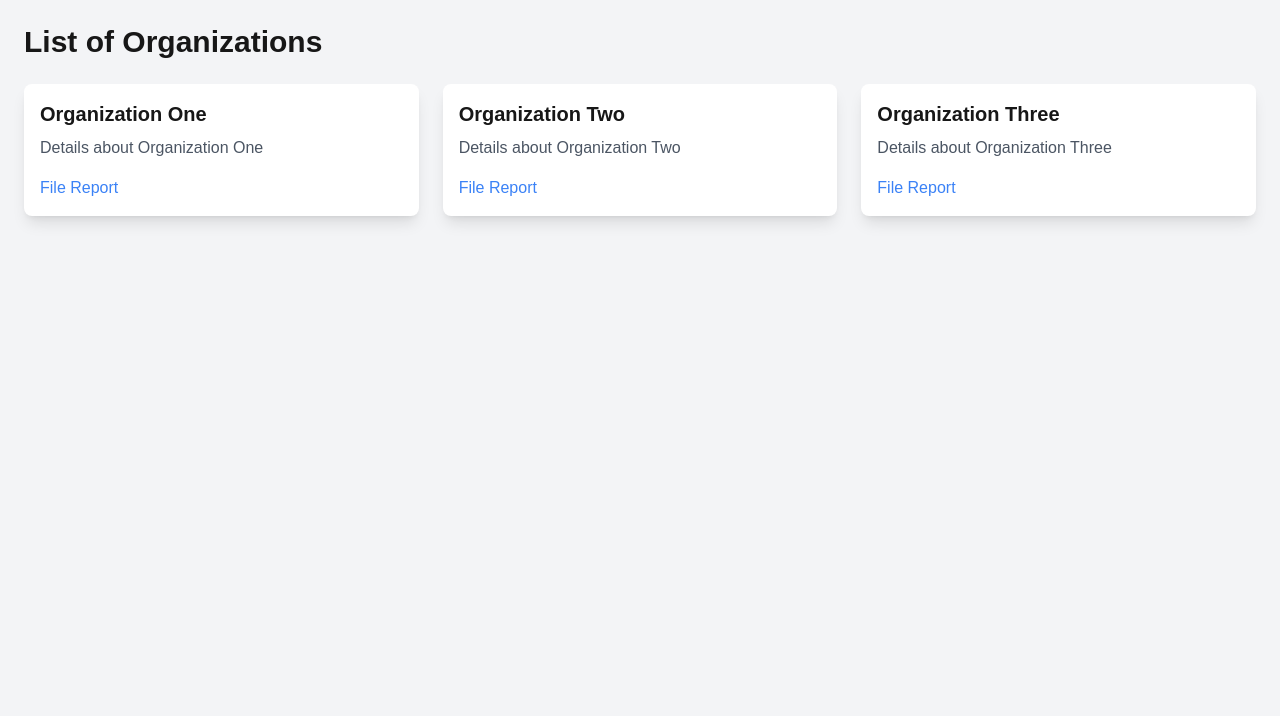
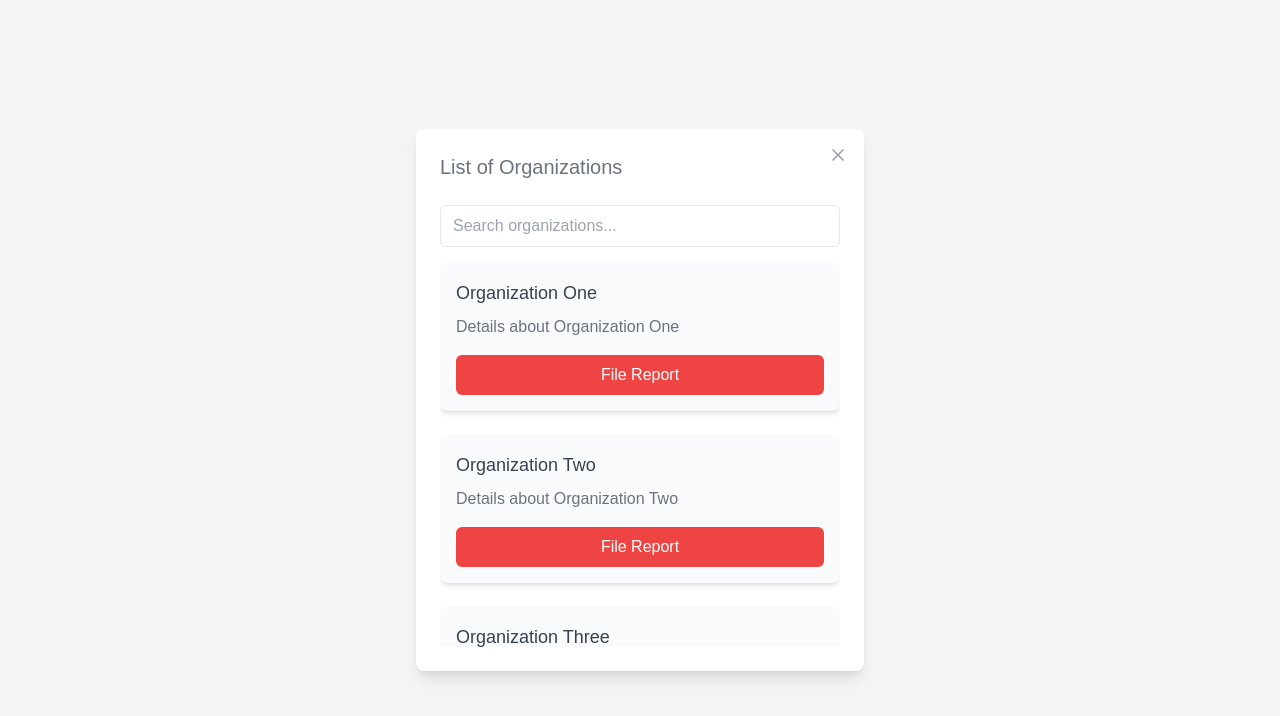
Before and after one commit to bluecoder2003/SheShield, a Next.js app in the folder frontend/: page /report/listoforgs in a window 1280 px wide. Shown: the top 716 px of the page. Built offline with nearby package versions, Linux system fonts and the light colour scheme.

Commit message:
list of organization ui updated

```diff
--- a/frontend/pages/report/listoforgs.tsx
+++ b/frontend/pages/report/listoforgs.tsx
@@ -1,5 +1,6 @@
 import React, { useEffect, useState } from 'react';
 import Link from 'next/link';
+import { X } from 'lucide-react';
 
 type OrganizationType = {
   id: string;
@@ -9,6 +10,7 @@ type OrganizationType = {
 
 const ListOfOrgs = () => {
   const [organizations, setOrganizations] = useState<OrganizationType[]>([]);
+  const [searchQuery, setSearchQuery] = useState('');
 
   useEffect(() => {
     const dummyOrganizations = [
@@ -20,21 +22,43 @@ const ListOfOrgs = () => {
     setOrganizations(dummyOrganizations);
   }, []);
 
+  const filteredOrganizations = organizations.filter((org) =>
+    org.name.toLowerCase().includes(searchQuery.toLowerCase())
+  );
+
   return (
-    <div className="min-h-screen bg-gray-100 p-6">
-      <div className="container mx-auto">
-        <h1 className="text-3xl font-bold mb-6">List of Organizations</h1>
+    <div className="min-h-screen flex items-center justify-center bg-gray-100">
+      <div className="w-full max-w-md bg-white rounded-lg shadow-lg relative">
+        <button className="absolute right-4 top-4 text-gray-400 hover:text-gray-600">
+          <X size={20} />
+        </button>
 
-        <div className="grid grid-cols-1 md:grid-cols-2 lg:grid-cols-3 gap-6">
-          {organizations.map((org) => (
-            <div key={org.id} className="bg-white p-4 rounded-lg shadow-lg">
-              <h2 className="text-xl font-semibold mb-2">{org.name}</h2>
-              <p className="text-gray-600 mb-4">{org.details}</p>
-              <Link href={`/report/${org.id}`} className="text-blue-500 hover:underline">
-                File Report
-              </Link>
-            </div>
-          ))}
+        <div className="p-6">
+          <h1 className="text-xl font-normal mb-6 text-gray-500 hover:text-gray-600">List of Organizations</h1>
+
+          <div className="mb-4">
+            <input
+              type="text"
+              placeholder="Search organizations..."
+              value={searchQuery}
+              onChange={(e) => setSearchQuery(e.target.value)}
+              className="w-full px-3 py-2 border rounded-md"
+            />
+          </div>
+
+          <div className="space-y-6 h-96 overflow-y-auto">
+            {filteredOrganizations.map((org) => (
+              <div key={org.id} className="bg-gray-50 p-4 rounded-lg shadow-md">
+                <h2 className="text-lg font-medium mb-2 text-gray-700">{org.name}</h2>
+                <p className="text-gray-500 mb-4">{org.details}</p>
+                <Link href={`/report/${org.id}`}>
+                  <button className="w-full bg-red-500 hover:bg-red-600 text-white py-2 rounded-md transition-colors">
+                    File Report
+                  </button>
+                </Link>
+              </div>
+            ))}
+          </div>
         </div>
       </div>
     </div>
```
